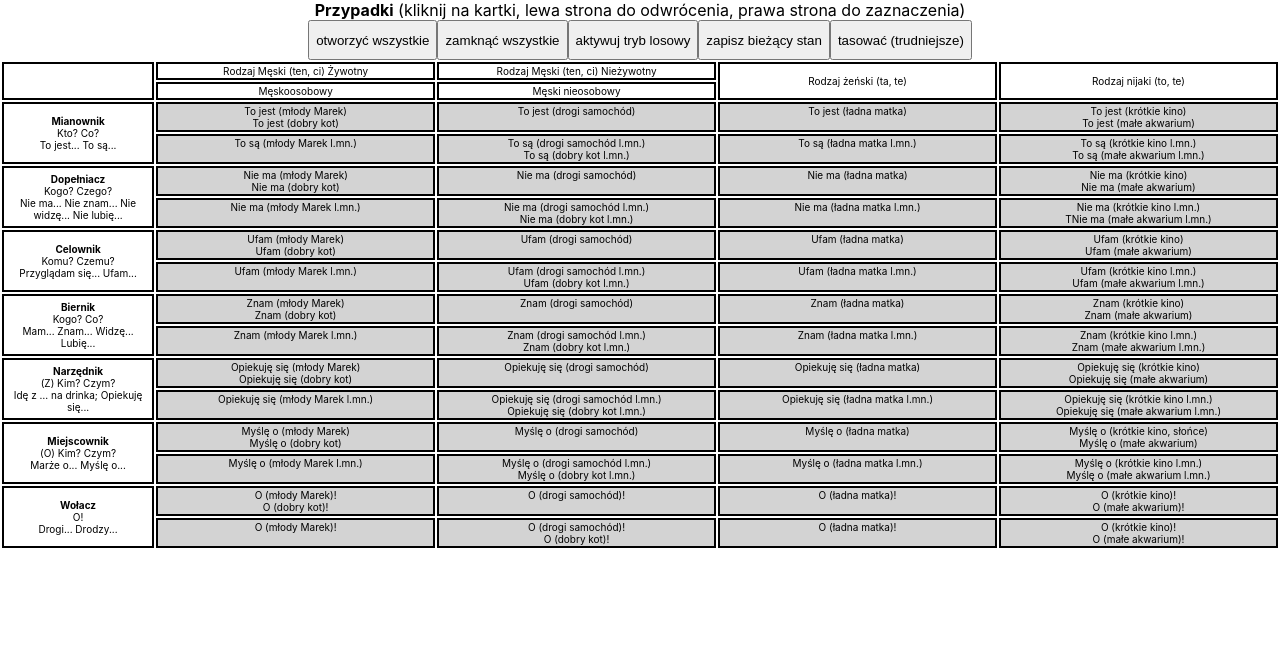
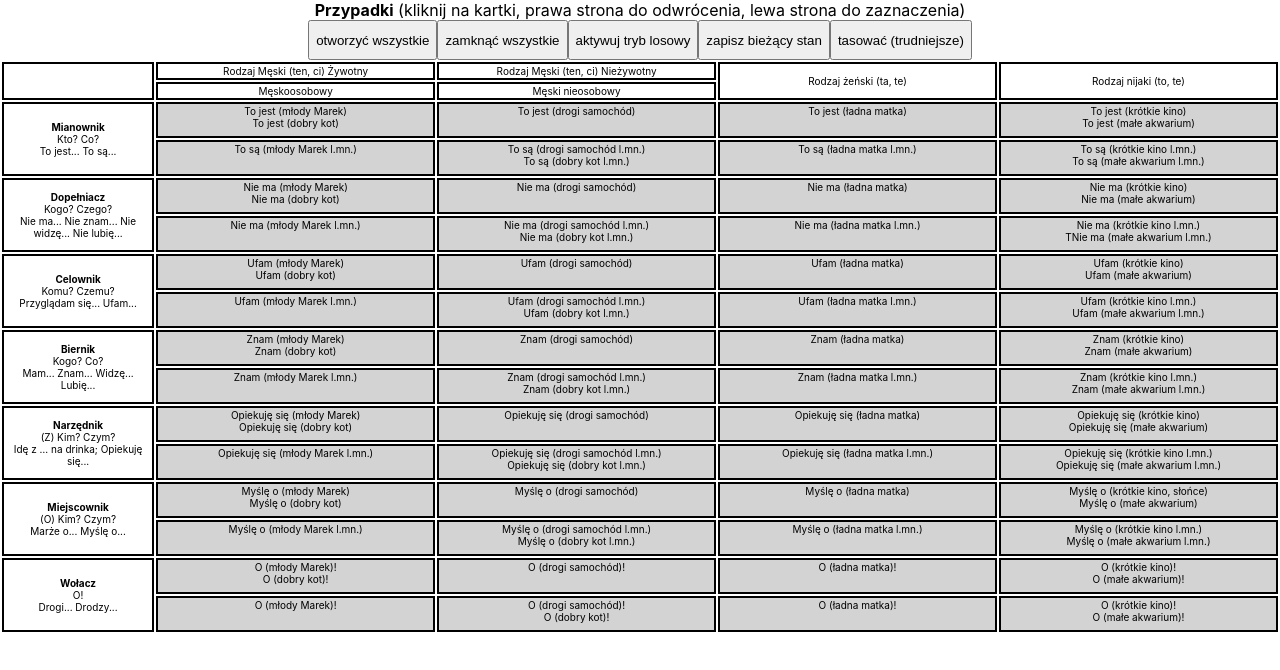
Before and after one commit to IKoshelev/polish-language-kata, a React (Create React App) app: page / in a window 1280 px wide. Shown: the top 670 px of the page. Built offline with nearby package versions, Linux system fonts and the light colour scheme.

Commit message:
switched sides + added min-height to cells

```diff
--- a/src/App.css
+++ b/src/App.css
@@ -4,6 +4,10 @@
 
 .cases-table thead tr td:not(:first-child) {
   width: 22%;
+}
+
+.cases-table tbody td>div {
+  min-height: 30px;
 }
 
 td:not(.marked) {
--- a/src/Cases.tsx
+++ b/src/Cases.tsx
@@ -1156,12 +1156,12 @@ export function Cases() {
                 const isRightSide = eventOffsetX < (currentTargetRect.width / 2);
 
                 if (isRightSide) {
+                    card.isMarked = !card.isMarked;
+                } else {
                     card.isFlipped = !card.isFlipped;
                     if (card === target) {
                         setTarget(undefined);
                     }
-                } else {
-                    card.isMarked = !card.isMarked;
                 }
 
                 render();
@@ -1184,7 +1184,7 @@ export function Cases() {
     return (
         <>
             <div style={{ width: '100%' }}>
-                <strong>Przypadki</strong> (kliknij na kartki, lewa strona do odwrócenia, prawa strona do zaznaczenia)
+                <strong>Przypadki</strong> (kliknij na kartki, prawa strona do odwrócenia, lewa strona do zaznaczenia)
             </div>
             <div style={{ width: '100%' }}>
 
```
